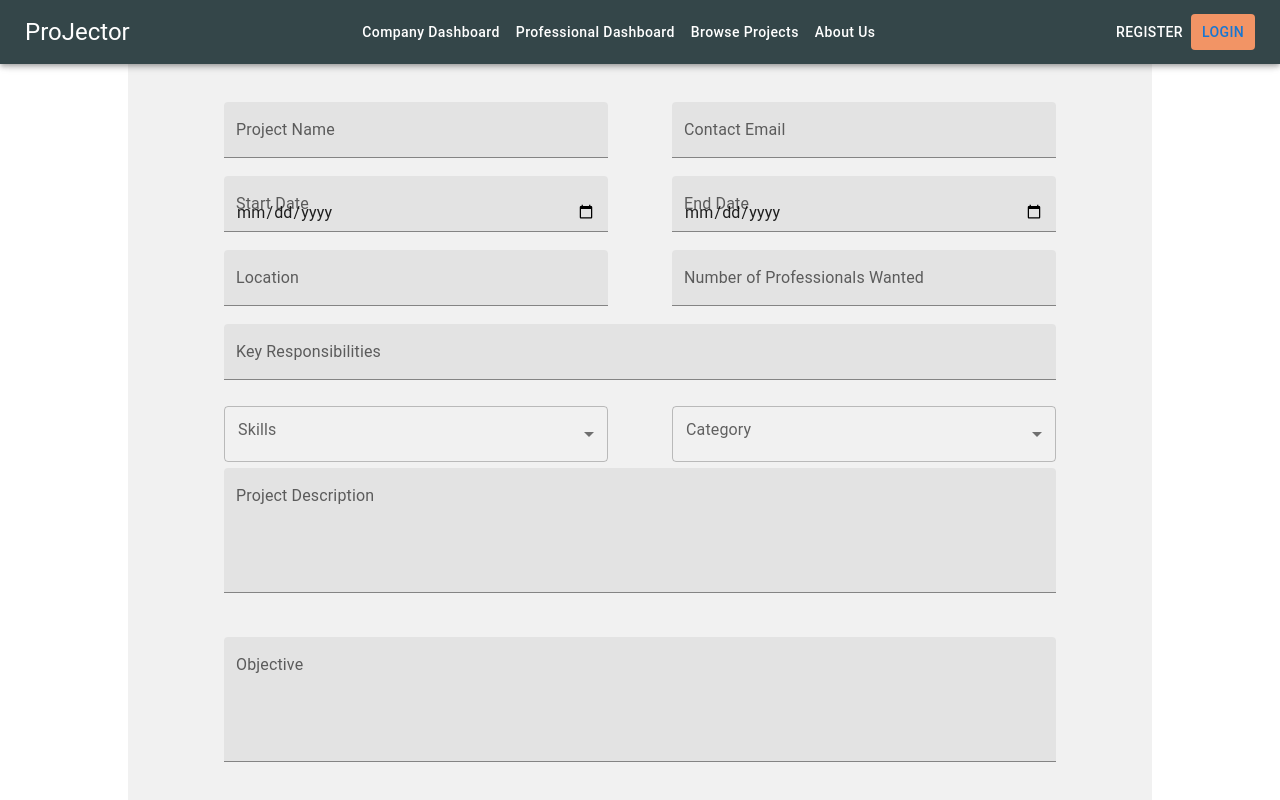
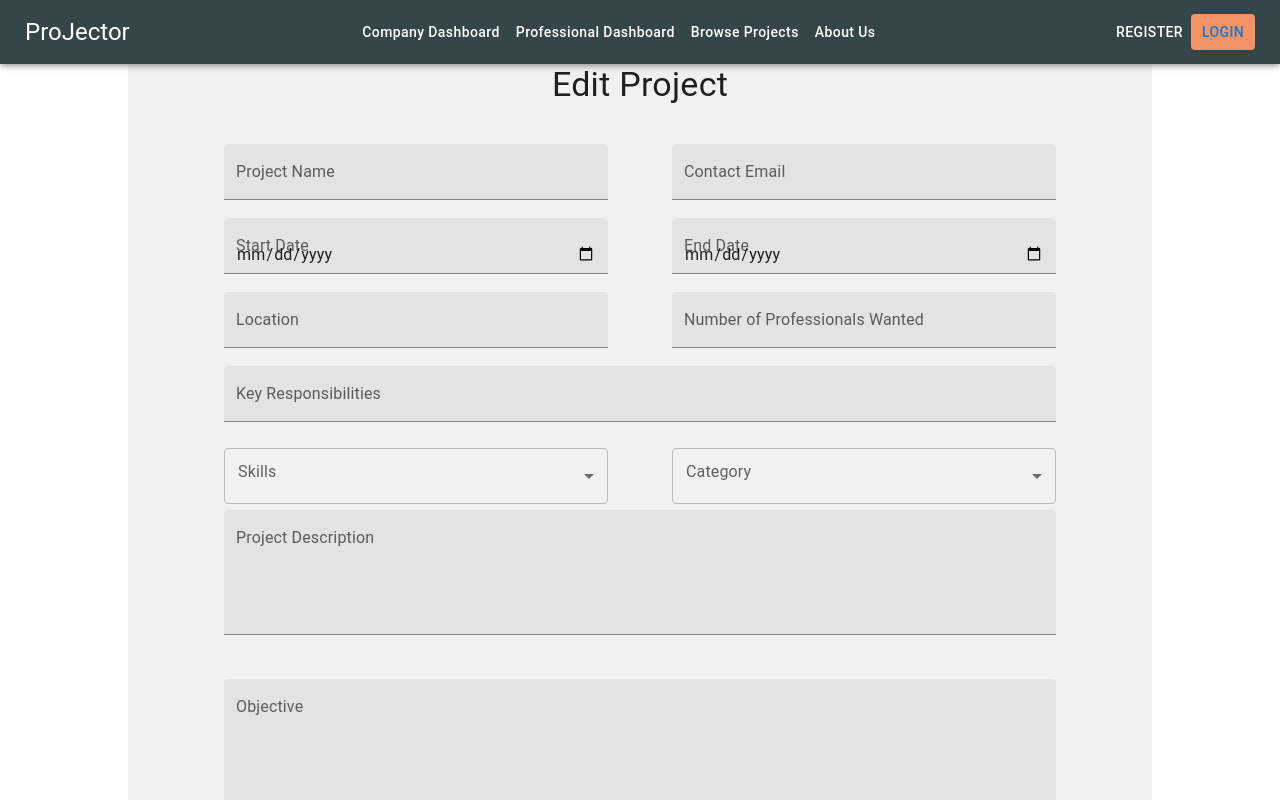
Before and after one commit to milliehigh/ProJector, a React (Vite) app in the folder frontend/: page /projectpage/1/edit in a window 1280 px wide. Shown: the top 800 px of the page. Built offline with nearby package versions, Linux system fonts and the light colour scheme.

Commit message:
added edit project title

```diff
--- a/frontend/src/pages/EditProject.jsx
+++ b/frontend/src/pages/EditProject.jsx
@@ -98,7 +98,7 @@ const EditProject = ( { userId }) => {
 
   return (
     <>
-        <EditForm buttonName="Save Changes" handleSubmit={handleSubmit}>
+        <EditForm formName="Edit Project" buttonName="Save Changes" handleSubmit={handleSubmit}>
             <div className="split-row">
                 <div>
                     <TextField
```
